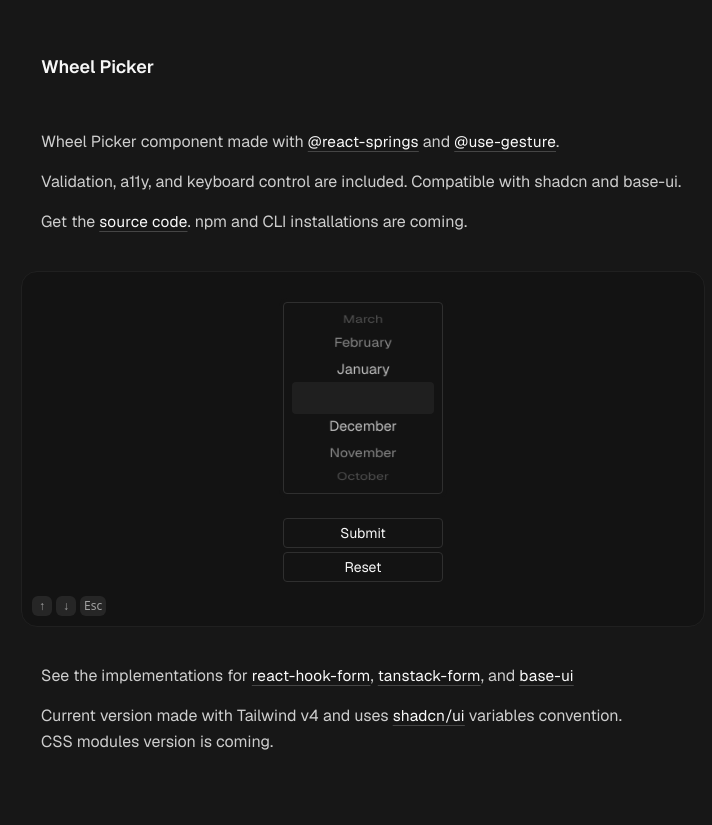
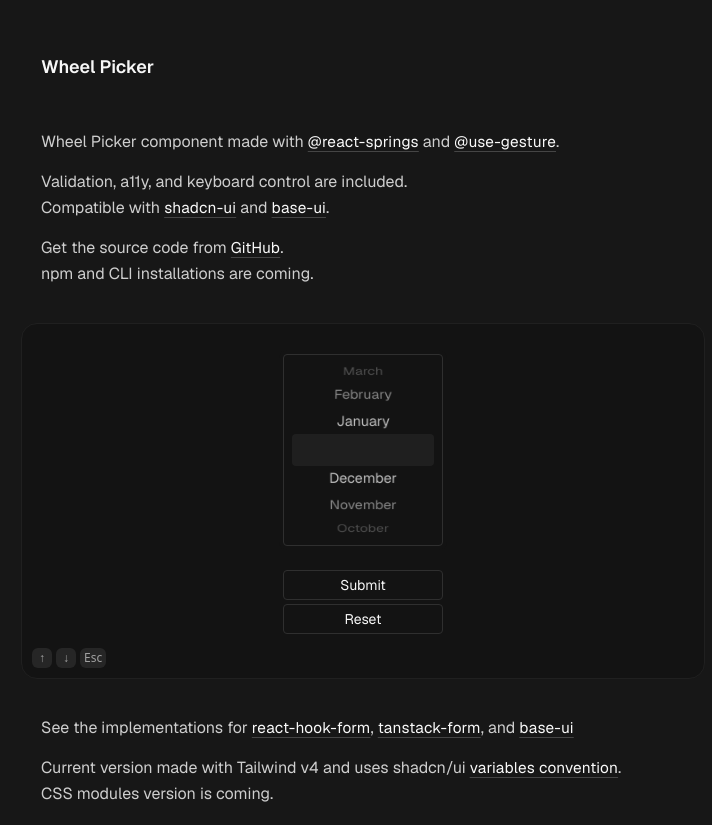
Before and after one commit to fedorivanenko/fedor-ivanenko-personal-website, a Next.js app: page /craft/wheel-picker in a window 1280 px wide. Shown: the part 108-933 px from the top of the page, without its empty margins (277-989 px from the left). Built offline with nearby package versions, Linux system fonts and the light colour scheme.

Commit message:
tiny tweaks

```diff
--- a/app/craft/wheel-picker/page.tsx
+++ b/app/craft/wheel-picker/page.tsx
@@ -31,15 +31,27 @@ export default function Page() {
           .
         </p>
         <p>
-          Validation, a11y, and keyboard control are included. Compatible with
-          shadcn and base-ui.
+          Validation, a11y, and keyboard control are included.
+          <br />
+          Compatible with{" "}
+          <InlineLinkButton href="https://ui.shadcn.com/docs">
+            shadcn-ui
+          </InlineLinkButton>{" "}
+          and{" "}
+          <InlineLinkButton
+            href={"https://base-ui.com/react/overview/quick-start"}
+          >
+            base-ui
+          </InlineLinkButton>
+          .
         </p>
         <p>
-          Get the{" "}
+          Get the source code from{" "}
           <InlineLinkButton href="https://github.com/fedorivanenko/fedor-ivanenko-personal-website/blob/6917bd117555299900d298b7f168035b421f81b4/app/craft/wheel-picker/src/wheel-picker.tsx">
-            source code
+            GitHub
           </InlineLinkButton>
-          . npm and CLI installations are coming.
+          . <br />
+          npm and CLI installations are coming.
         </p>
       </Section>
       <Section className="flex flex-row mb-9" card>
@@ -67,24 +79,35 @@ export default function Page() {
       <Section>
         <p>
           See the implementations for{" "}
-          <InlineLinkButton href="https://github.com/fedorivanenko/fedor-ivanenko-personal-website/blob/6917bd117555299900d298b7f168035b421f81b4/app/craft/wheel-picker/src/implementations/tanstack-form.tsx">
+          <InlineLinkButton href="https://github.com/fedorivanenko/fedor-ivanenko-personal-website/blob/main/app/craft/wheel-picker/src/implementations/react-hook-form.tsx">
             react-hook-form
           </InlineLinkButton>
           ,{" "}
-          <InlineLinkButton href="https://github.com/fedorivanenko/fedor-ivanenko-personal-website/blob/5dad94df9f851da8997de7f85e36a74f36991d1b/app/craft/wheel-picker/src/implementations/tanstack-form.tsx">
+          <InlineLinkButton href="https://github.com/fedorivanenko/fedor-ivanenko-personal-website/blob/main/app/craft/wheel-picker/src/implementations/tanstack-form.tsx">
             tanstack-form
           </InlineLinkButton>
           , and{" "}
-          <InlineLinkButton href="https://github.com/fedorivanenko/fedor-ivanenko-personal-website/blob/6917bd117555299900d298b7f168035b421f81b4/app/craft/wheel-picker/src/implementations/base-ui-form.tsx">
+          <InlineLinkButton href="https://github.com/fedorivanenko/fedor-ivanenko-personal-website/blob/main/app/craft/wheel-picker/src/implementations/base-ui-form.tsx">
             base-ui
           </InlineLinkButton>
         </p>
         <p>
-          Current version made with Tailwind v4 and uses{" "}
+          Current version made with Tailwind v4 and uses shadcn/ui{" "}
           <InlineLinkButton href="https://ui.shadcn.com/docs/theming#list-of-variables">
-            shadcn/ui
+            variables convention
+          </InlineLinkButton>
+          . CSS&nbsp;modules version is coming.
+        </p>
+        <p>
+          See the{" "}
+          <InlineLinkButton
+            href={
+              "https://github.com/fedorivanenko/fedor-ivanenko-personal-website/tree/main/app/craft/wheel-picker/src"
+            }
+          >
+            source code
           </InlineLinkButton>{" "}
-          variables convention. CSS&nbsp;modules version is coming.
+          for more details.
         </p>
       </Section>
 
```
